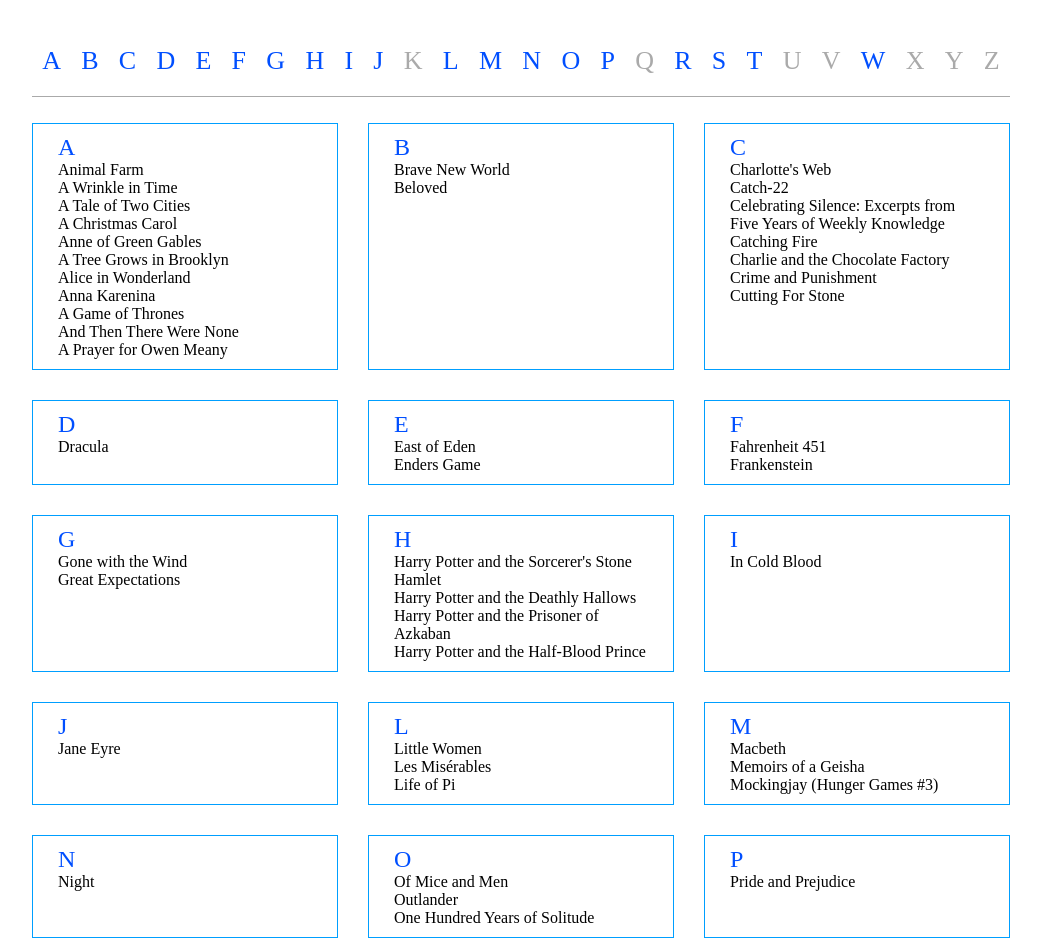
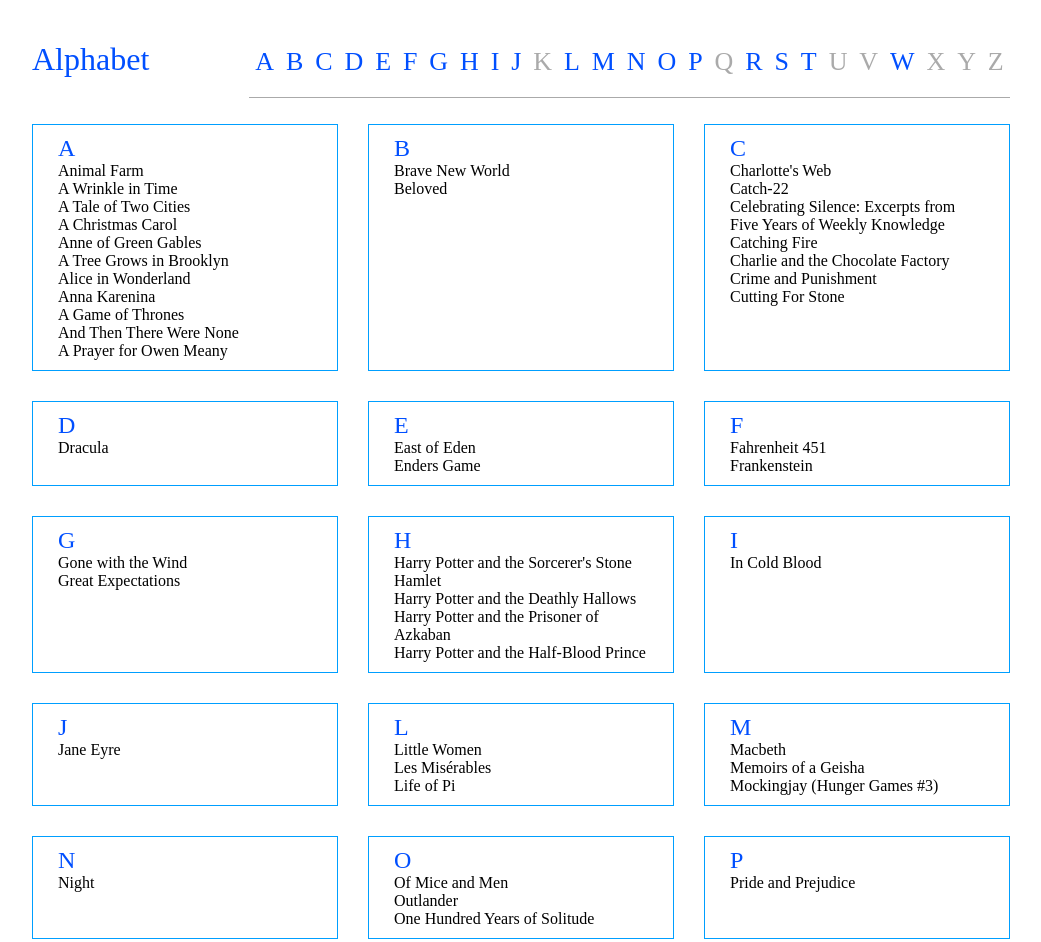
Before and after one commit to muradianartem/alphabet, a plain HTML site: page index.html in a window 1280 px wide. Shown: the top 942 px of the page, without its empty margins (119-1160 px from the left). Drawn offline with Linux system fonts and the light colour scheme.

Commit message:
added alphabet

```diff
--- a/index.css
+++ b/index.css
@@ -15,6 +15,19 @@ main{
     border-bottom: 1px solid #aaaaaa;
     font-size: 26px;
     color: #004fff;
+}
+
+nav{
+    display: grid;
+    grid-template-columns: auto 1fr;
+    align-items: baseline;
+    grid-gap: 100px;
+}
+
+.refreshed{
+    color: #004fff;
+    font-size: 32px;
+    cursor: pointer;
 }
 
 .navigationList li:hover {
--- a/index.html
+++ b/index.html
@@ -12,6 +12,7 @@
 <main>
     <header id="header">
         <nav>
+            <span class="refreshed"> Alphabet </span>
             <ul class="navigationList" >
 
             </ul>
--- a/index.js
+++ b/index.js
@@ -4,7 +4,8 @@ const uniEndA = 91;
 const elements = {
     navigate: document.querySelector('.navigationList'),
     newList: document.querySelector('.listOfBooks'),
-    footerList: document.querySelector('.footerList')
+    footerList: document.querySelector('.footerList'),
+    refresh: document.querySelector('.refreshed')
 };
 
 const listOfBooks = [
@@ -126,7 +127,7 @@ function find(element) {
 };
 
 function renderLetter(array, letter) {
-    const newDOMElement = `<ul class="addedList letter${letter}">  <span> ${letter}</span>
+    const newDOMElement = `<ul class="addedList" id=${letter}>  <span> ${letter}</span>
 ${array.map((el) => `<li> ${el}</li>`).join('')} </ul>`;
     elements.newList.insertAdjacentHTML("beforeend", newDOMElement);
 }
@@ -141,7 +142,7 @@ window.onscroll = function() {
     }
 };
 
-
+let m = -1;
 
 let arrAlphabet = [...getAlphabet()];
 
@@ -161,15 +162,17 @@ aBook.forEach( (element, index) => {
         document.querySelector(`.navListB.${arrAlphabet[index]}`).classList.add('inActive');
         return;
     } else {
-        const newDOMElement = `<ul class="addedList" id="${arrAlphabet[index]}">  <span> ${arrAlphabet[index]}</span>
-${element.map((el) => `<li> ${el}</li>`).join('')} </ul>`;
-        elements.newList.insertAdjacentHTML("beforeend", newDOMElement);
+        renderLetter(element, arrAlphabet[index]);
     }
 });
 
 elements.navigate.addEventListener('click', (e)=> {
     if (e.target.matches('.navList')){
-
-        renderLetter(aBook[arrAlphabet.indexOf(e.target.classList[1])], e.target.classList[1]);
+        document.getElementById(e.target.classList[1]).style.order = m--;
     }
 });
+
+elements.refresh.addEventListener('click', () => {
+    let list = document.querySelectorAll('.addedList');
+    list.forEach((el) => el.style.order = 0);
+});
```
